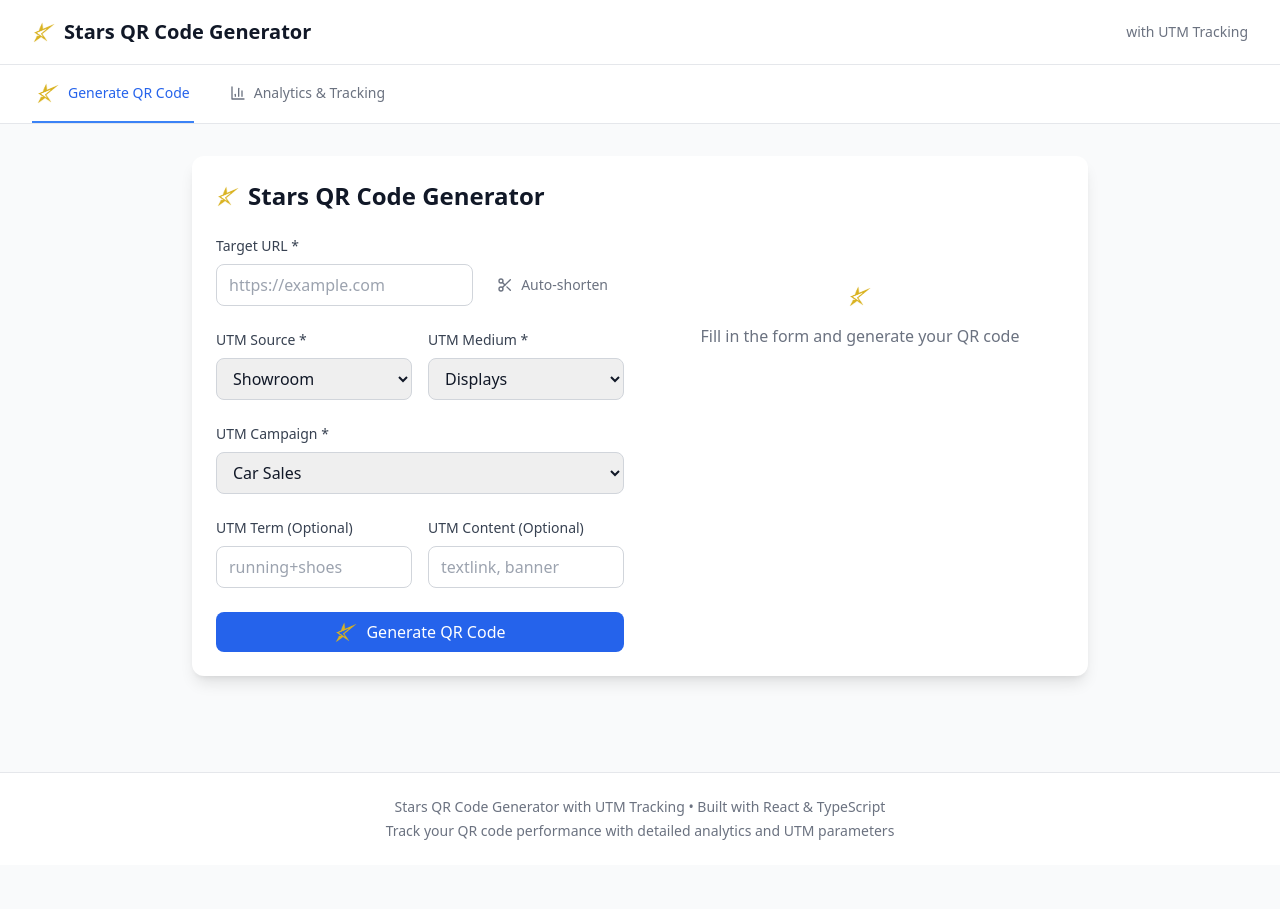
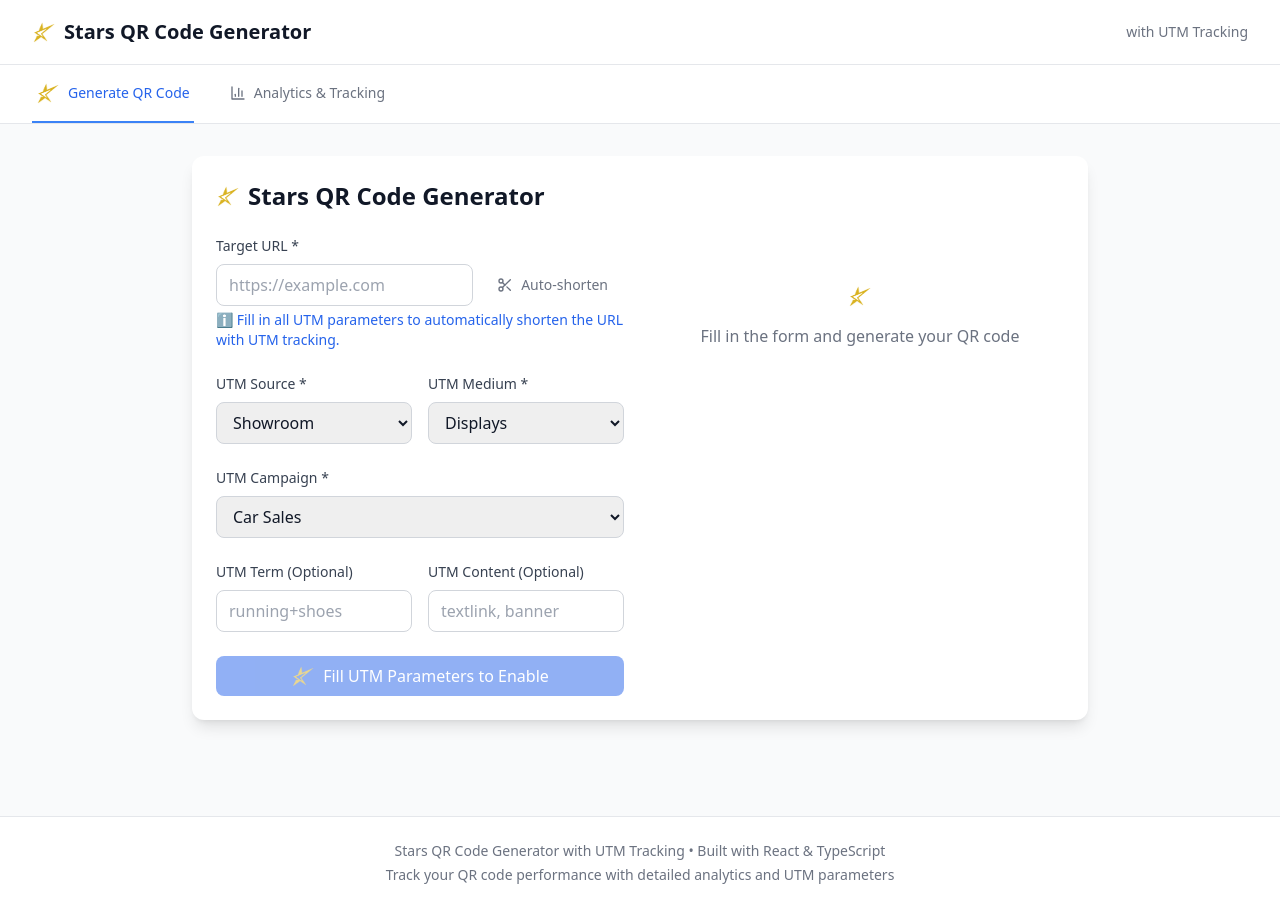
Before and after one commit to PierreCStars/StarsQR, a React (Vite) app: page / in a window 1280 px wide. Before the commit the page ends 865 px from the top, so only its background shows below. Built offline with nearby package versions, Linux system fonts and the light colour scheme; no server answers; the database is empty.

Commit message:
Enforce shortened URL requirement for QR code generation

```diff
--- a/src/components/QRCodeGenerator.tsx
+++ b/src/components/QRCodeGenerator.tsx
@@ -72,6 +72,11 @@ export default function QRCodeGenerator({ onQRCodeGenerated }: QRCodeGeneratorPr
 
     if (!formData.utm_campaign.trim()) {
       newErrors.utm_campaign = 'UTM Campaign is required';
+    }
+
+    // Check if URL has been shortened
+    if (!shortenedUrl) {
+      newErrors.url = 'URL must be shortened before generating QR code. Please fill in all UTM parameters to auto-shorten.';
     }
 
     setErrors(newErrors);
@@ -165,9 +170,14 @@ export default function QRCodeGenerator({ onQRCodeGenerated }: QRCodeGeneratorPr
       const urlWithUTM = buildUrlWithUTM(formData.url, utmParams);
       console.log('🔗 URL with UTM parameters:', urlWithUTM);
 
-      // Use the shortened URL if available, otherwise use the URL with UTM
-      let finalShortUrl = shortenedUrl || urlWithUTM;
-      console.log('🔗 Final URL for QR code:', finalShortUrl);
+      // Only use shortened URL for QR code generation
+      if (!shortenedUrl) {
+        console.log('❌ No shortened URL available, cannot generate QR code');
+        return;
+      }
+
+      let finalShortUrl = shortenedUrl;
+      console.log('🔗 Using shortened URL for QR code:', finalShortUrl);
 
       setFinalUrl(finalShortUrl);
 
@@ -327,9 +337,13 @@ export default function QRCodeGenerator({ onQRCodeGenerated }: QRCodeGeneratorPr
               </div>
             </div>
             {errors.url && <p className="text-red-500 text-sm mt-1">{errors.url}</p>}
-            {shortenedUrl && (
+            {shortenedUrl ? (
               <p className="text-green-600 text-sm mt-1">
                 ✓ URL with UTM parameters automatically shortened! The shortened URL will be used for the QR code.
+              </p>
+            ) : (
+              <p className="text-blue-600 text-sm mt-1">
+                ℹ️ Fill in all UTM parameters to automatically shorten the URL with UTM tracking.
               </p>
             )}
           </div>
@@ -428,13 +442,18 @@ export default function QRCodeGenerator({ onQRCodeGenerated }: QRCodeGeneratorPr
 
           <button
             onClick={generateQRCode}
-            disabled={isGenerating}
+            disabled={isGenerating || !shortenedUrl}
             className="btn-primary w-full flex items-center justify-center gap-2 disabled:opacity-50"
           >
             {isGenerating ? (
               <>
                 <div className="w-4 h-4 border-2 border-white border-t-transparent rounded-full animate-spin"></div>
                 Generating...
+              </>
+            ) : !shortenedUrl ? (
+              <>
+                <StarIcon className="w-4 h-4" />
+                Fill UTM Parameters to Enable
               </>
             ) : (
               <>
```
